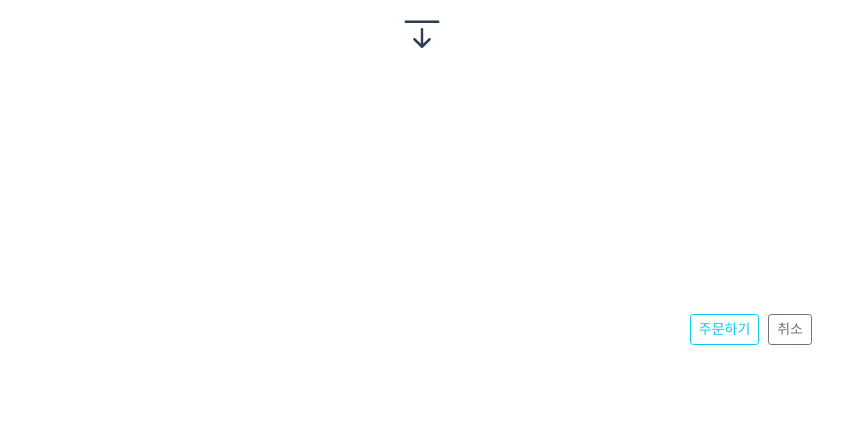
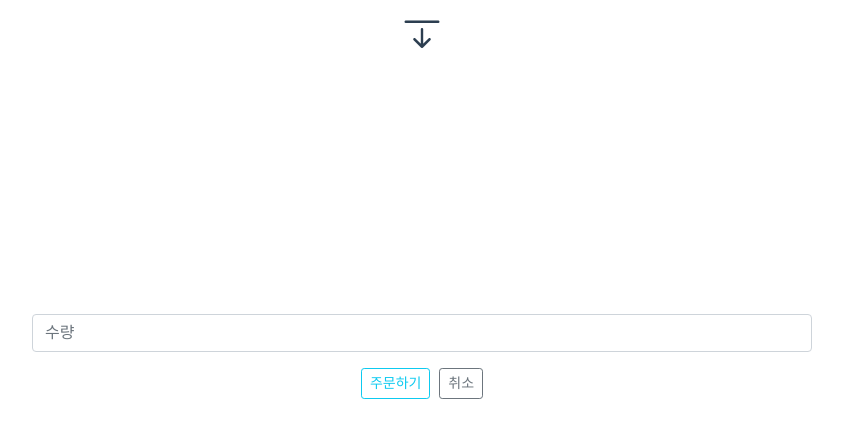
Before and after one commit to beaverpay/minikiosk_view, a Vue app: page /storeEdit in a window 1280 px wide. Shown: the top 438 px of the page, without its empty margins (218-1061 px from the left). Built offline with nearby package versions, Linux system fonts and the light colour scheme.

Commit message:
storeEdit수정

```diff
--- a/src/components/StoreEdit.vue
+++ b/src/components/StoreEdit.vue
@@ -1,6 +1,9 @@
 <template>
     <div style ="margin:250px">
-        <div align="right">
+        <div class="mb-3">
+            <input type="text" class="form-control" id="exampleFormControlInput1" placeholder="수량" v-model= "order_amount">
+        </div>
+        <div>
             <button type="button" class="btn btn-outline-info btn-sm" @click='confirmWrite()'>주문하기</button>&nbsp;
             <button type="button" class="btn btn-outline-secondary btn-sm" @click='cancelWrite()' >취소</button>
         </div>
```
